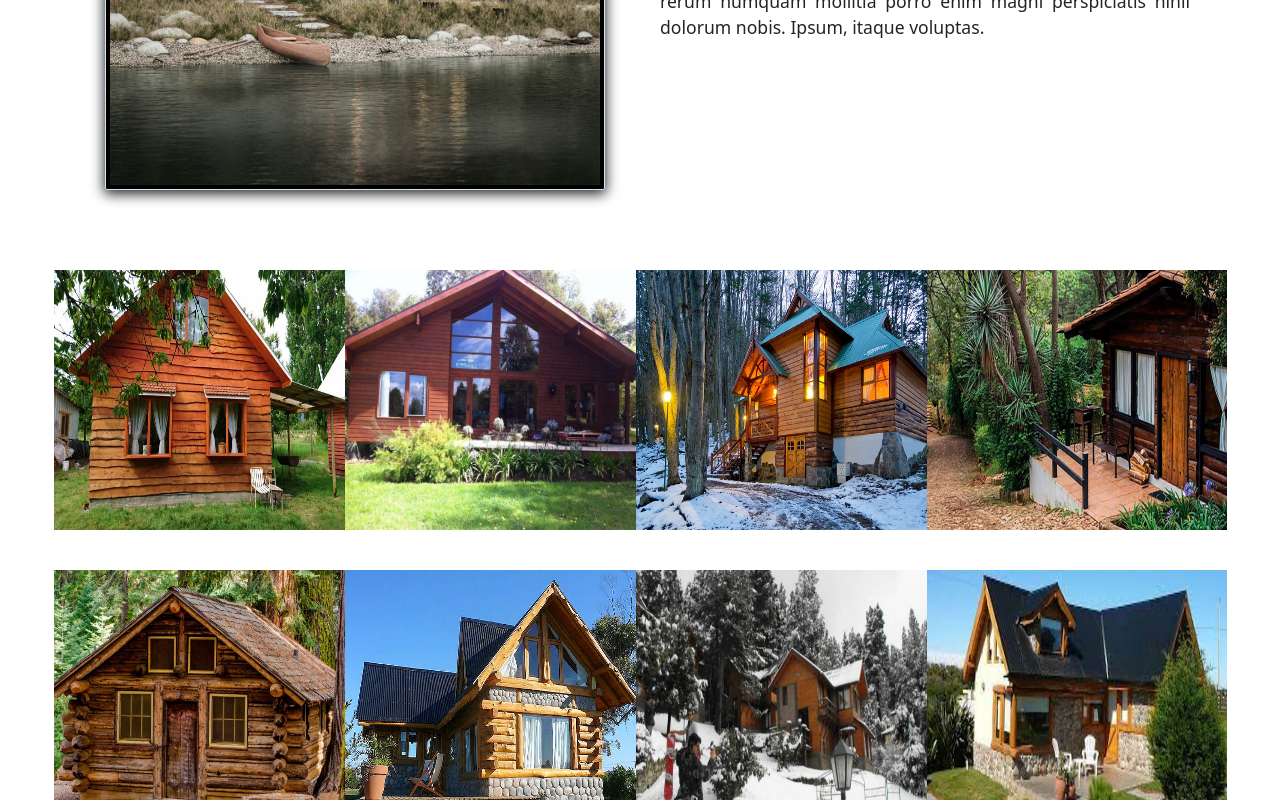
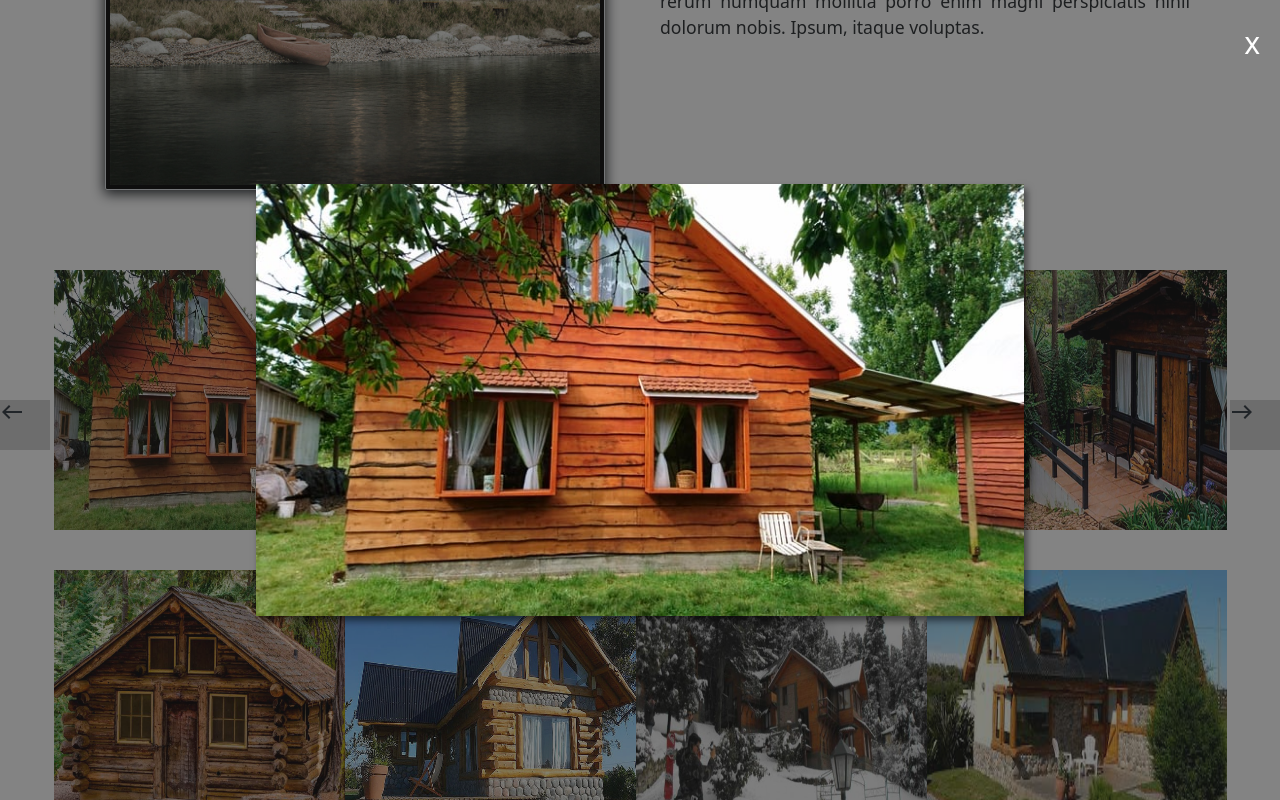
Before and after one commit to Kael2222/ProyectoReactCabanas, a React (Create React App) app: page / in a window 1280 px wide. Both pictures are taken after a click on the picture 203 px from the left and 1731 px from the top of the page. Shown: the part 1331-2131 px from the top of the page. Built offline with nearby package versions, Linux system fonts and the light colour scheme; grey boxes are pictures that could not be loaded.

Commit message:
Gallery Modal

```diff
--- a/src/componentes/Slider/Slider.jsx
+++ b/src/componentes/Slider/Slider.jsx
@@ -9,7 +9,7 @@ import cabin03 from '../../img/cabin03.jpg';
 
 export default function Slider() {
 
-  console.log(cabin01);
+  //console.log(cabin01);
   const [currentSlide, setCurrentSlide] =  useState(0);
 
   const data = [cabin01,cabin02,cabin03];
--- a/src/componentes/galeria/Galeria.jsx
+++ b/src/componentes/galeria/Galeria.jsx
@@ -1,3 +1,4 @@
+import { useState } from "react"
 import "../galeria/Galeria.css"
 import Cabana1 from "../imagenes/cabana-1.jpg"
 import Cabana2 from "../imagenes/cabana-2.jpg"
@@ -7,41 +8,42 @@ import Cabana5 from "../imagenes/cabana-5.jpg"
 import Cabana6 from "../imagenes/cabana-6.jpg"
 import Cabana7 from "../imagenes/cabana-7.jpg"
 import Cabana8 from "../imagenes/cabana-8.jpg"
+import ImgModal from "../img-modal/ImgModal"
 
 
 const Galeria = () => {
 
     const imagenes = [
         {
-            id:1,
+            id:0,
             img:Cabana1,
         },
         {
-            id:2,
+            id:1,
             img:Cabana2,
         },
         {
-            id:3,
+            id:2,
             img:Cabana3,
         },
         {
-            id:4,
+            id:3,
             img:Cabana4,
         },
         {
-            id:5,
+            id:4,
             img:Cabana5,
         },
         {
-            id:6,
+            id:5,
             img:Cabana6,
         },
         {
-            id:7,
+            id:6,
             img:Cabana7,
         },
         {
-            id:8,
+            id:7,
             img:Cabana8,
 
         },
@@ -49,22 +51,47 @@ const Galeria = () => {
     ];
 
 
+    //NUEVO BLOQUE ---->  (IMAGE MODAL)
+
+    const [clickedImg, setClickedImg] = useState({
+        item:null,
+        index:null,
+    });
+    const handleClick = (data) =>{
+        setClickedImg({item:data.img, index:data.id})
+    }
+
+
+
+    const prevSlide = () => setClickedImg(clickedImg.index === 0 ? {item:imagenes[imagenes.length-1].img, index:imagenes.length-1}: {item:imagenes[clickedImg.index-1].img, index:clickedImg.index-1});
+    const nextSlide = () => setClickedImg(clickedImg.index === imagenes.length-1 ? {item:imagenes[0].img, index:0}: {item:imagenes[clickedImg.index+1].img, index:clickedImg.index+1});
+
+    /************************************* */
+
 return(
 
     <div className="container contenedor-galeria">
         <div className="row ">
             {imagenes.map((imagen) => {
                 return(
-
                 <div key={imagen.id} className="col-12 col-md-6 col-lg-3 d-flex flex-column align-items-center">
-                <img className="img-galeria" src={imagen.img}  alt="imagen de una cabana" />
+                <img className="img-galeria" src={imagen.img}  alt="imagen de una cabana" onClick={() => handleClick(imagen)} />
             </div>
             );
             })}
 
         </div>
+        {clickedImg.item && (clickedImg.index || clickedImg.index === 0) && <ImgModal clickedImg={clickedImg} setClickedImg={setClickedImg} nextSlide={nextSlide} prevSlide={prevSlide}/>}
     </div>
  ) ;
 };
 
 export default Galeria;
+
+
+/*
+
+
+
+
+*/
--- /dev/null
+++ b/src/componentes/img-modal/ImgModal.css
@@ -0,0 +1,50 @@
+.overlay {
+    position: fixed;
+    top: 0;
+    left: 0;
+    right: 0;
+    width: 100%;
+    height: 100%;
+    background: rgba(27, 27, 27, 0.541);
+    display: flex;
+    align-items: center;
+  }
+  .overlay img {
+    display: block;
+    max-width: 60%;
+    max-height: 80%;
+    margin: 60px auto;
+    box-shadow: 3px 5px 7px rgba(0, 0, 0, 0.5);
+  }
+  .overlay > span {
+    position: absolute;
+    top: 20px;
+    right: 20px;
+    font-size: 30px;
+    color: #ffffff;
+    z-index: 999;
+    cursor: pointer;
+  }
+  .overlay-arrows_left {
+    display: flex;
+    background-color: #6d6d6d;
+    justify-content: space-between;
+    position: absolute;
+    top: 50%;
+    width: 50px;
+    height: 50px;
+    left: 0;
+    z-index: 999;
+  }
+
+  .overlay-arrows_right {
+    display: flex;
+    background-color: #6d6d6d;
+    justify-content: space-between;
+    position: absolute;
+    right: 0;
+    width: 50px;
+    height: 50px;
+    top: 50%;
+    z-index: 999;
+  }
--- /dev/null
+++ b/src/componentes/img-modal/ImgModal.jsx
@@ -0,0 +1,26 @@
+import React from 'react'
+import EastOutlinedIcon from "@mui/icons-material/EastOutlined";
+import WestOutlinedIcon from "@mui/icons-material/WestOutlined";
+import '../img-modal/ImgModal.css'
+
+const ImgModal = ({clickedImg, setClickedImg, nextSlide, prevSlide}) => {
+
+  const handleClick = (e) =>{
+    if (e.target.classList.contains('dismiss')){
+        setClickedImg({item:null, index:null})
+    }
+  }
+
+  //console.log(clickedImg.index)
+
+  return (
+    <div className='overlay dismiss' onClick={handleClick}>
+        <img src={clickedImg.item} alt="" />
+        <span className='dismiss' onClick={handleClick}>x</span>
+        <div onClick={nextSlide}  className='overlay-arrows_right'><EastOutlinedIcon /></div>
+        <div onClick={prevSlide}  className='overlay-arrows_left'><WestOutlinedIcon /></div>
+    </div>
+  )
+}
+
+export default ImgModal
```
